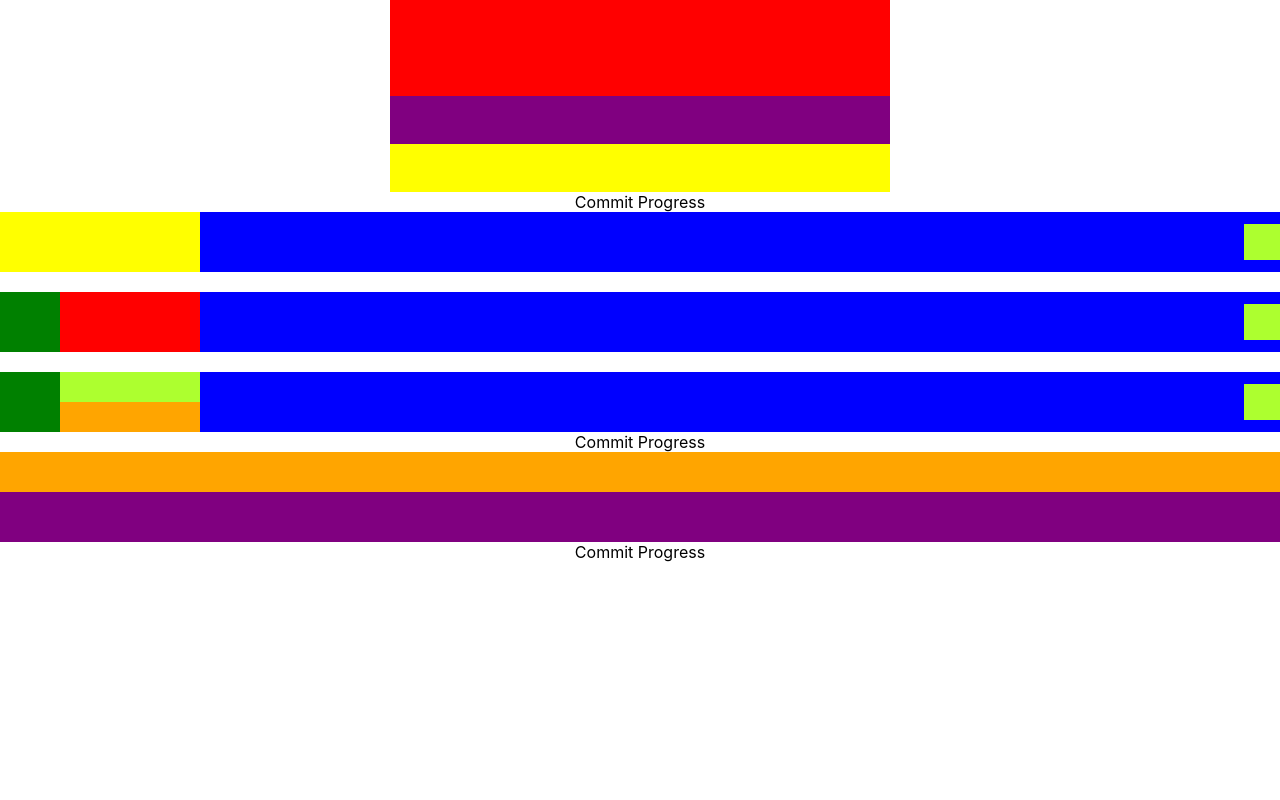
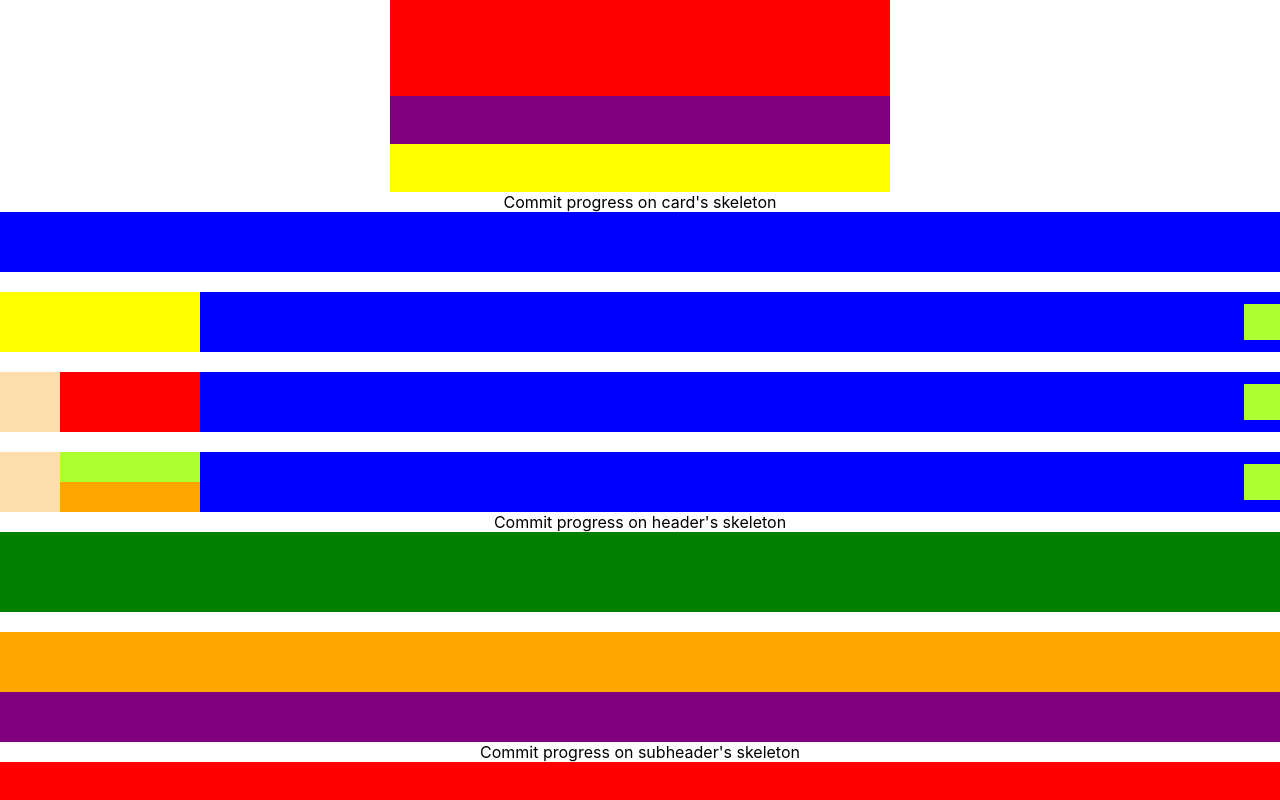
Before and after one commit to dimitrisafendras/how-to-ui, a React (Create React App) app: page / in a window 1280 px wide. Shown: the part 2122-2922 px from the top of the page. Before the commit the page ends 2684 px from the top, so only its background shows below. Built offline with nearby package versions, Linux system fonts and the light colour scheme.

Commit message:
refactor

```diff
--- a/src/components/Card.css
+++ b/src/components/Card.css
@@ -31,7 +31,7 @@
 .Icon {
     min-height: 60px;
     min-width: 60px;
-    background-color: green;
+    background-color: navajowhite;
 }
 
 .InfoContainer {
@@ -69,7 +69,7 @@
 
 }
 .Text {
-    height: 40px;
+    height: 60px;
     width: 100%;
     background-color: orange;
 }
@@ -79,11 +79,15 @@
     background-color: purple;
 }
 /*/////////////// SUBHEADER ///////////////////*/
+/*/////////////// CONTENT ///////////////////*/
 
 .Content {
     height: 250px;
+    width: 100%;
     background-color: red;
 }
+
+/*/////////////// CONTENT ///////////////////*/
 
 .SubContent {
     height: 48px;
--- a/src/components/Card.js
+++ b/src/components/Card.js
@@ -47,7 +47,11 @@ export const Card = () =>
 			<div className='Footer'></div>
 		</div>
 
-		Commit Progress
+		Commit progress on card's skeleton
+
+		<div className='Header'></div>
+
+		<div className='Separator'/>
 
 		<div className='Header'>
 			<div className='AccountInfoContainer'></div>
@@ -77,13 +81,20 @@ export const Card = () =>
 			<div className='Logo'></div>
 		</div>
 
-		Commit Progress
+		Commit progress on header's skeleton
+
+		<div className='SubHeaderContainer'></div>
+
+		<div className='Separator'/>
+
 
 		<div className='SubHeaderContainer'>
 			<div className='Text'></div>
 			<div className='Link'></div>
 		</div>
 
-		Commit Progress
+		Commit progress on subheader's skeleton
+
+		<div className='Content'></div>
 
 	</>;
```
